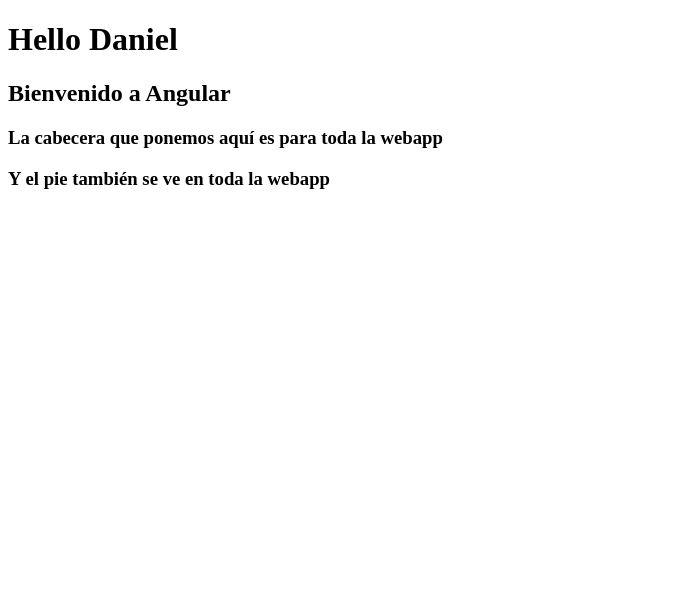
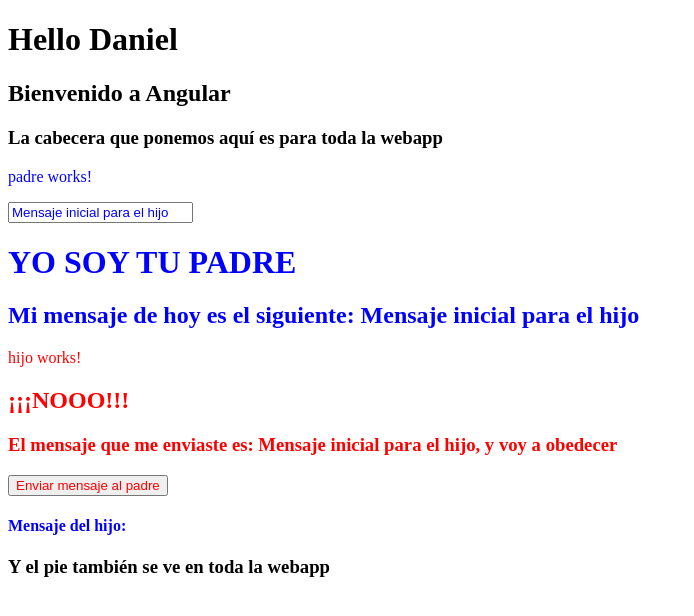
Before and after one commit to Daniel-CG-01/cambino, an Angular app: page /padre in a window 1280 px wide. Before the commit this address led to /. Shown: the top 616 px of the page, without its empty margins (0-694 px from the left). Built offline with nearby package versions, Linux system fonts and the light colour scheme.

Commit message:
Repasar comunicación padre-hijo.

```diff
--- a/src/app/app.routes.ts
+++ b/src/app/app.routes.ts
@@ -4,6 +4,7 @@
 import { Ejercicio01Clase } from './components/ejercicio01clase/ejercicio01clase';
 import { SaludoEnrutado } from './components/saludoenrutado/saludoenrutado';
 import { Rxjscomponent } from './components/rxjscomponent/rxjscomponent';
+import { PadreComponent } from './components/padre/padre';
 
 export const routes: Routes = [
     {path: '', component: Home},
@@ -12,5 +13,6 @@
     {path: 'ejer01', component: Ejercicio01Clase},
     {path: 'saludoenrutado', component: SaludoEnrutado},
     {path: 'saludoenrutado/:nombre', component: SaludoEnrutado},
-    {path: 'rx', component: Rxjscomponent}
+    {path: 'rx', component: Rxjscomponent},
+    {path: 'padre', component: PadreComponent}
 ];
--- /dev/null
+++ b/src/app/components/hijo/hijo.css
@@ -0,0 +1,3 @@
+* {
+    color: red;
+}
--- /dev/null
+++ b/src/app/components/hijo/hijo.html
@@ -0,0 +1,7 @@
+<p>hijo works!</p>
+
+<h2>¡¡¡NOOO!!!</h2>
+
+<h3>El mensaje que me enviaste es: {{ mensajeHijoRecibidoDelPadre }}, y voy a obedecer</h3>
+
+<button (click)="enviarMensajeAlPadre()">Enviar mensaje al padre</button>
--- /dev/null
+++ b/src/app/components/hijo/hijo.ts
@@ -0,0 +1,20 @@
+import { Component, EventEmitter, Input, Output } from '@angular/core';
+
+@Component({
+  selector: 'app-hijo',
+  imports: [],
+  templateUrl: './hijo.html',
+  styleUrl: './hijo.css',
+})
+export class HijoComponent {
+
+  @Input() mensajeHijoRecibidoDelPadre: string = "";
+
+  @Output() mensajeAlPadreDesdeElHijoEventEmitter = new EventEmitter<string>();
+
+  enviarMensajeAlPadre() {
+    // Lógica para enviar mensaje al padre (a implementar)
+    const mensajeParaElPadre = "El mensaje recibido del padre ha sido obedecido: " + this.mensajeHijoRecibidoDelPadre;
+    this.mensajeAlPadreDesdeElHijoEventEmitter.emit(mensajeParaElPadre);
+  }
+}
--- a/src/app/components/home/home.html
+++ b/src/app/components/home/home.html
@@ -36,3 +36,9 @@
 <h3>RxJs</h3>
 
 <a [href]="['/rx']">Ir a la página de ejemplos de RxJs</a>
+
+<hr>
+
+<h3>Componente Padre e Hijo</h3>
+
+<a [routerLink]="['/padre']">Ir al componente Padre</a>
--- /dev/null
+++ b/src/app/components/padre/padre.css
@@ -0,0 +1,3 @@
+* {
+    color: blue;
+}
--- /dev/null
+++ b/src/app/components/padre/padre.html
@@ -0,0 +1,11 @@
+<p>padre works!</p>
+
+<input type="text" placeholder="Escribe algo para mi hijo" [value]="mensajeHijoEnviadoDesdeElPadre" (input)="enviar($event.target.value)"><br>
+
+<h1>YO SOY TU PADRE</h1>
+
+<h2>Mi mensaje de hoy es el siguiente: {{ mensajeHijoEnviadoDesdeElPadre }}</h2>
+
+<app-hijo [mensajeHijoRecibidoDelPadre]="mensajeHijoEnviadoDesdeElPadre" (mensajeAlPadreDesdeElHijoEventEmitter)="recibirMensajeDelHijo($event)"></app-hijo>
+
+<h4>Mensaje del hijo: {{ mensajeRecibidoDelHijo }}</h4>
--- /dev/null
+++ b/src/app/components/padre/padre.ts
@@ -0,0 +1,25 @@
+import { Component } from '@angular/core';
+import { RouterLink } from "@angular/router";
+import { HijoComponent } from "../hijo/hijo";
+
+@Component({
+  selector: 'app-padre',
+  imports: [RouterLink, HijoComponent],
+  templateUrl: './padre.html',
+  styleUrl: './padre.css',
+})
+export class PadreComponent {
+
+  mensajeHijoEnviadoDesdeElPadre: string = "Mensaje inicial para el hijo";
+
+  mensajeRecibidoDelHijo: string = "";
+
+  enviar(mensaje: string) {
+    this.mensajeHijoEnviadoDesdeElPadre = mensaje;
+  }
+
+  recibirMensajeDelHijo(mensajeRecibidoDelHijo: string) {
+    this.mensajeHijoEnviadoDesdeElPadre = mensajeRecibidoDelHijo;
+    alert("Mensaje recibido del hijo: " + mensajeRecibidoDelHijo);
+  }
+}
```
